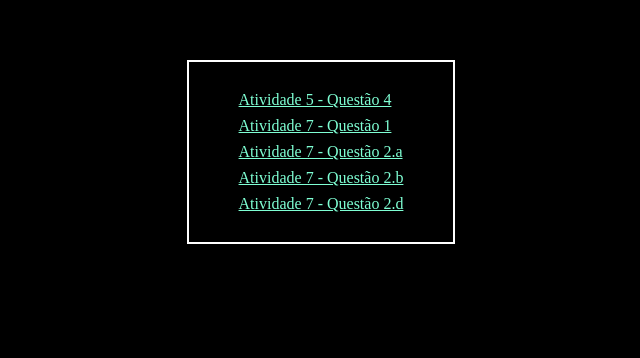
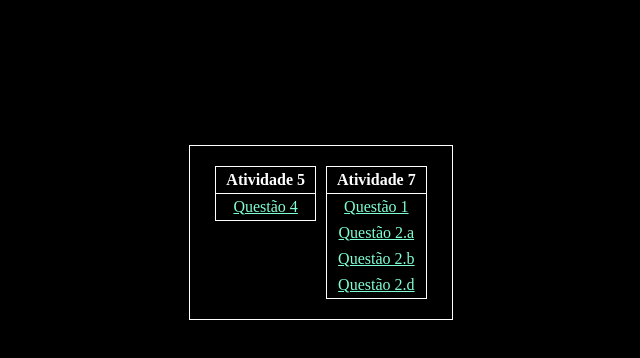
Before and after one commit to jowgaze/cg-uespi, a plain HTML site: page index.html in a window 1280 px wide. Shown: the part 168-526 px from the top of the page, without its empty margins (319-959 px from the left). Drawn offline with Linux system fonts and the light colour scheme.

Commit message:
Style: Improves the visualization of activities

```diff
--- a/index.html
+++ b/index.html
@@ -8,12 +8,23 @@
         <link rel="stylesheet" href="style/style.css">
     </head>
     <body>
-        <div class="container">
-            <a href="sierpinski-triangle/index.html">Atividade 5 - Questão 4</a>
-            <a href="polygon/index.html">Atividade 7 - Questão 1</a>
-            <a href="sierpinski-triangle-2d-random/index.html">Atividade 7 - Questão 2.a</a>
-            <a href="sierpinski-triangle-2d-recursive/index.html">Atividade 7 - Questão 2.b</a>
-            <a href="sierpinski-triangle-3d-recursive/index.html">Atividade 7 - Questão 2.d</a>
+        <div class="container" style="flex-direction: row;">
+            <div class="activitie">
+                <div class="activitie-title">
+                    Atividade 5
+                </div>
+                <a href="sierpinski-triangle/index.html">Questão 4</a>
+            </div>
+
+            <div class="activitie">
+                <div class="activitie-title">
+                    Atividade 7
+                </div>
+                <a href="polygon/index.html">Questão 1</a>
+                <a href="sierpinski-triangle-2d-random/index.html">Questão 2.a</a>
+                <a href="sierpinski-triangle-2d-recursive/index.html">Questão 2.b</a>
+                <a href="sierpinski-triangle-3d-recursive/index.html">Questão 2.d</a>
+            </div>
         </div>
     </body>
 </html>
--- a/style/style.css
+++ b/style/style.css
@@ -1,5 +1,5 @@
 body{
-    height: 80vh;
+    height: 100vh;
     display: flex;
     justify-content: center;
     flex-direction: column;
@@ -10,12 +10,26 @@ body{
 
 .container{
     display: flex;
-    flex-direction: column;
     align-items: start;
     justify-content: center;
+    flex-direction: column;
+    border: 1px solid white;
+    padding: 20px;
+}
 
-    border: 2px solid white;
-    padding: 25px 50px;
+.activitie{
+    display: flex;
+    flex-direction: column;
+    justify-content: center;
+    align-items: center;
+    margin-inline: 5px;
+    border: 1px solid white;
+}
+
+.activitie .activitie-title{
+    font-weight: bold;
+    padding: 5px 10px;
+    border-bottom: 1px solid white;
 }
 
 .container a{
```
